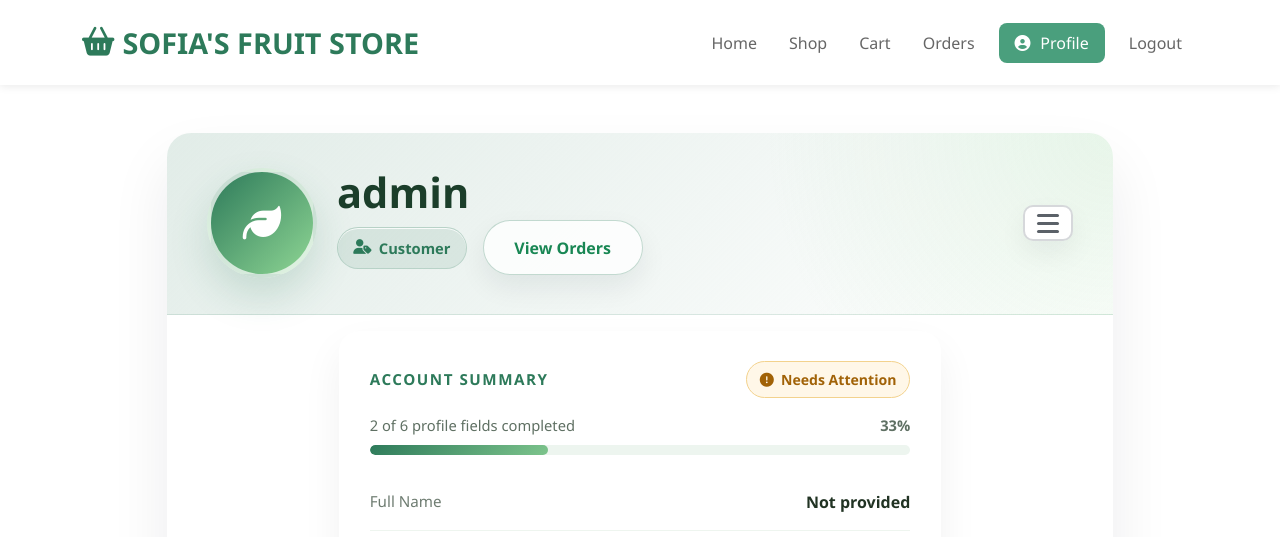
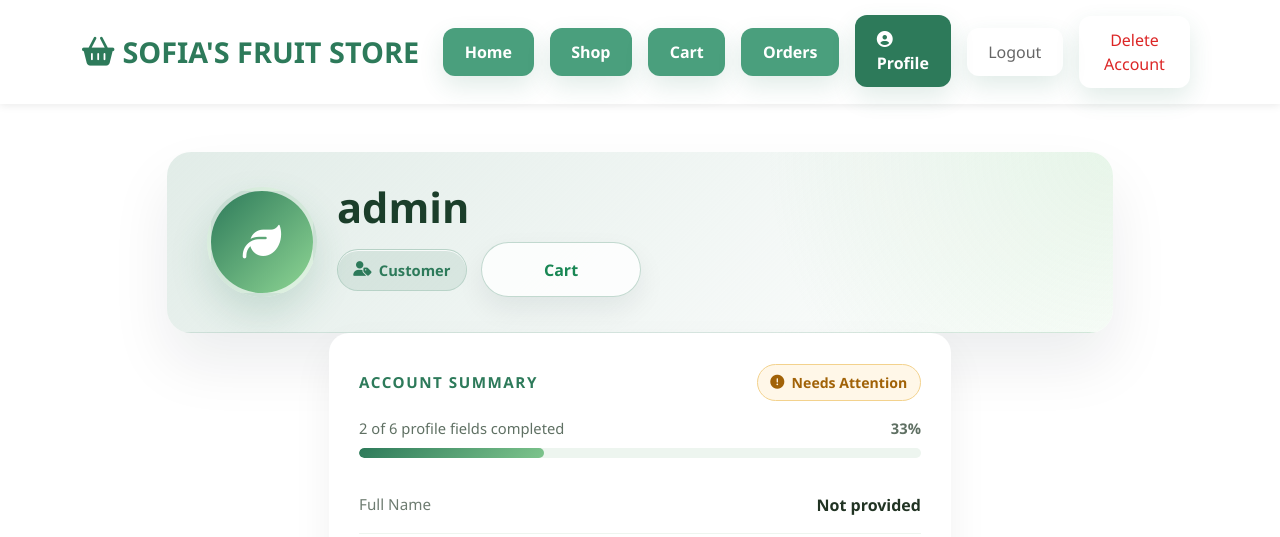
Before and after one commit to klamoste/FruitStore, a Django app: page /accounts/profile/ in a window 1280 px wide. Shown: the top 537 px of the page. Run offline with Django 5.2, Linux system fonts and the light colour scheme; a user stored in the database is signed in; data comes from the database, SQL or seed files in the repository.

Commit message:
Update profile and navbar UI

```diff
--- a/templates/accounts/profile.html
+++ b/templates/accounts/profile.html
@@ -77,11 +77,17 @@
     .profile-copy {
         min-width: 0;
     }
+    .profile-header-controls {
+        display: flex;
+        align-items: center;
+        gap: 0.9rem;
+        flex-wrap: wrap;
+        margin-top: 0.85rem;
+    }
     .profile-tools {
-        margin-left: auto;
         display: flex;
-        align-items: flex-start;
-        justify-content: flex-end;
+        align-items: center;
+        justify-content: flex-start;
         flex-shrink: 0;
     }
     .settings-toggle {
@@ -511,10 +517,6 @@
         .profile-identity {
             align-items: flex-start;
         }
-        .profile-tools {
-            margin-left: 0;
-            justify-content: flex-start;
-        }
         .stats-grid {
             grid-template-columns: repeat(2, minmax(0, 1fr));
         }
@@ -540,6 +542,12 @@
         .profile-copy {
             width: 100%;
         }
+        .profile-header-controls {
+            flex-direction: column;
+            align-items: stretch;
+            gap: 0.75rem;
+            margin-top: 1rem;
+        }
         .profile-meta-list {
             align-items: center;
         }
@@ -548,8 +556,7 @@
         }
         .profile-actions {
             width: 100%;
-            flex-direction: column;
-            gap: 0.75rem;
+            justify-content: center;
         }
         .avatar-editor {
             flex-direction: column;
@@ -559,9 +566,12 @@
             width: 100%;
             min-width: unset;
         }
-        .profile-actions form,
-        .profile-actions button {
+        .profile-tools .dropdown,
+        .profile-tools .settings-toggle {
             width: 100%;
+        }
+        .profile-tools .settings-toggle {
+            min-height: 46px;
         }
         .stats-grid {
             grid-template-columns: 1fr;
@@ -606,40 +616,20 @@
                             </div>
                             <div class="profile-copy">
                                 <h2 class="profile-title">{{ user.username }}</h2>
-                                <div class="d-flex flex-wrap align-items-center gap-3">
+                                <div class="profile-header-controls">
                                     <span class="profile-badge">
                                         <i class="fas fa-user-tag"></i>
                                         {{ profile.get_role_display }}
-                                        </span>
-                                        <div class="profile-actions">
-                                            <a href="{% url 'orders:order_history' %}" class="btn btn-outline-success">View Orders</a>
-                                </div>
-                            </div>
-                        </div>
-                        <div class="profile-tools">
-                            <div class="dropdown">
-                                <button class="btn settings-toggle dropdown-toggle" type="button" data-bs-toggle="dropdown" aria-expanded="false" aria-label="Account settings">
-                                    <span class="settings-toggle-bars" aria-hidden="true">
-                                        <span></span>
-                                        <span></span>
-                                        <span></span>
                                     </span>
-                                </button>
-                                <div class="dropdown-menu dropdown-menu-end settings-menu">
-                                    <div class="settings-menu-title">Account</div>
-                                    <div class="settings-menu-warning">
-                                        Warning: deleting your account is permanent and cannot be undone.
+                                    <div class="profile-actions">
+                                        <a href="{% url 'orders:cart' %}" class="btn btn-outline-success">Cart</a>
                                     </div>
-                                    <form method="post" action="{% url 'accounts:delete_account' %}" style="margin: 0;">
-                                        {% csrf_token %}
-                                        <input type="hidden" name="confirm" value="yes">
-                                        <button type="submit" class="btn btn-danger" onclick="return confirmDeleteAccount();">Delete Account</button>
-                                    </form>
                                 </div>
                             </div>
                         </div>
                     </div>
                 </div>
+
                 </div>
 
                 <div class="card-body">
--- a/templates/base.html
+++ b/templates/base.html
@@ -86,22 +86,21 @@
         }
 
         .nav-link {
-            color: #666 !important;
-            font-weight: 500;
+            color: #fff !important;
+            font-weight: 600;
             margin: 0 0.5rem;
-            transition: color 0.3s;
+            transition: background-color 0.3s, color 0.3s, transform 0.3s;
+            background-color: var(--light-green);
+            border-radius: 0.75rem;
+            padding: 0.75rem 1.35rem !important;
+            box-shadow: 0 10px 24px rgba(45, 122, 90, 0.14);
         }
 
         .nav-link:hover,
         .nav-link.active {
-            color: var(--primary-green) !important;
-        }
-
-        .nav-link.active {
-            background-color: var(--light-green);
-            color: white !important;
-            border-radius: 0.5rem;
-            padding: 0.5rem 1rem !important;
+            color: #fff !important;
+            background-color: var(--primary-green);
+            transform: translateY(-1px);
         }
 
         .navbar-nav {
@@ -152,6 +151,12 @@
         }
         .logout-link:hover {
             color: var(--primary-green) !important;
+        }
+        .delete-account-link {
+            color: #dc2626 !important;
+        }
+        .delete-account-link:hover {
+            color: #b91c1c !important;
         }
         footer .logout-link {
             color: #999 !important;
@@ -478,6 +483,13 @@
                             <button type="submit" class="nav-link logout-link" onclick="return confirmLogout();">Logout</button>
                         </form>
                     </li>
+                    <li class="nav-item">
+                        <form method="post" action="{% url 'accounts:delete_account' %}" class="logout-form">
+                            {% csrf_token %}
+                            <input type="hidden" name="confirm" value="yes">
+                            <button type="submit" class="nav-link logout-link delete-account-link" onclick="return confirmDeleteAccount();">Delete Account</button>
+                        </form>
+                    </li>
                     {% else %}
                     <li class="nav-item">
                         <a class="nav-link" href="{% url 'accounts:login' %}">Login</a>
@@ -545,6 +557,14 @@
         function confirmLogout() {
             return confirm('Are you sure you want to log out?');
         }
+
+        function confirmDeleteAccount() {
+            if (!confirm('Warning: this account will be permanently deleted. This cannot be undone.')) {
+                return false;
+            }
+
+            return confirm('Final warning: deleting this account will remove your profile and your order history forever. Continue?');
+        }
     </script>
     {% block extra_js %}{% endblock %}
 </body>
```
